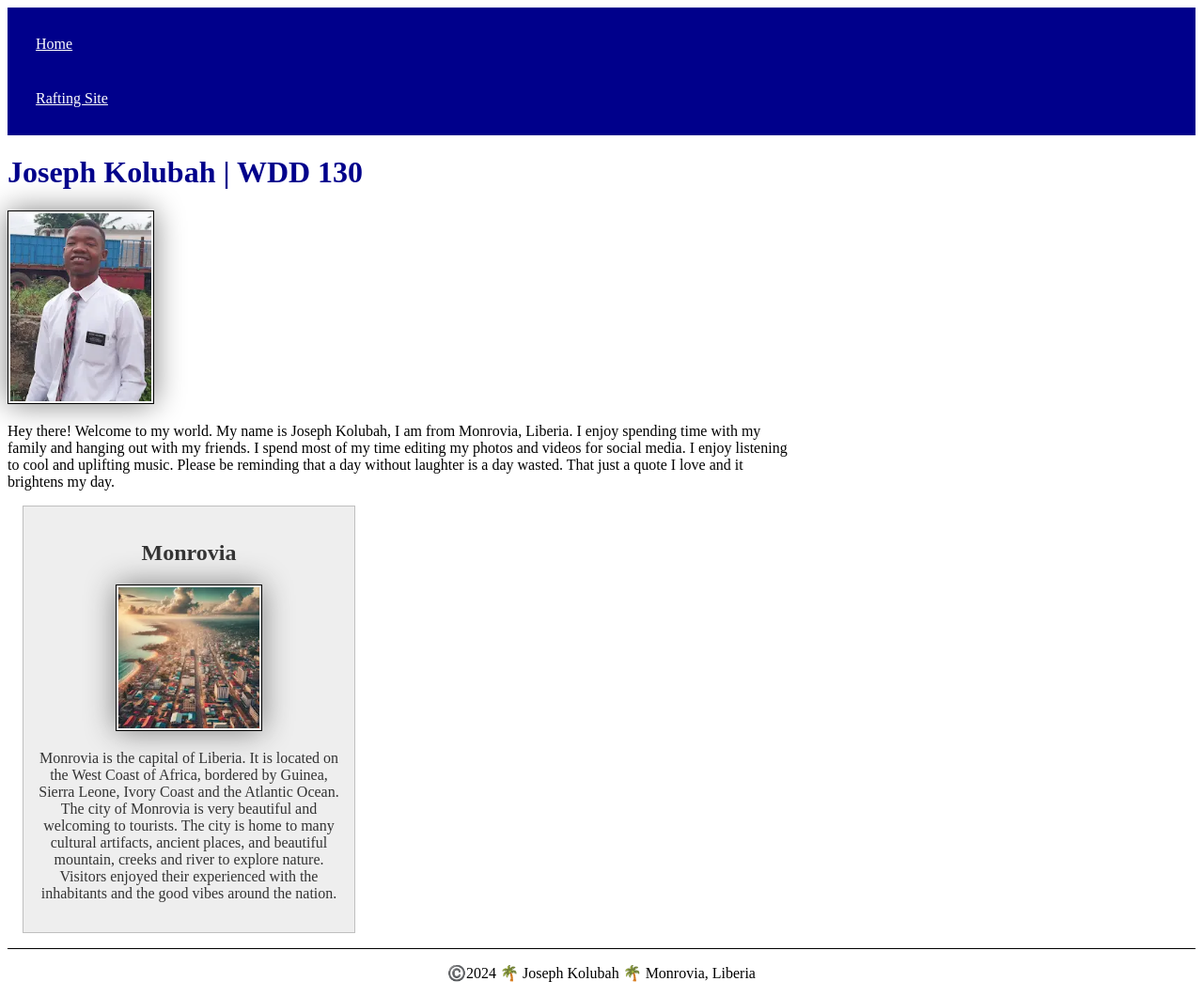
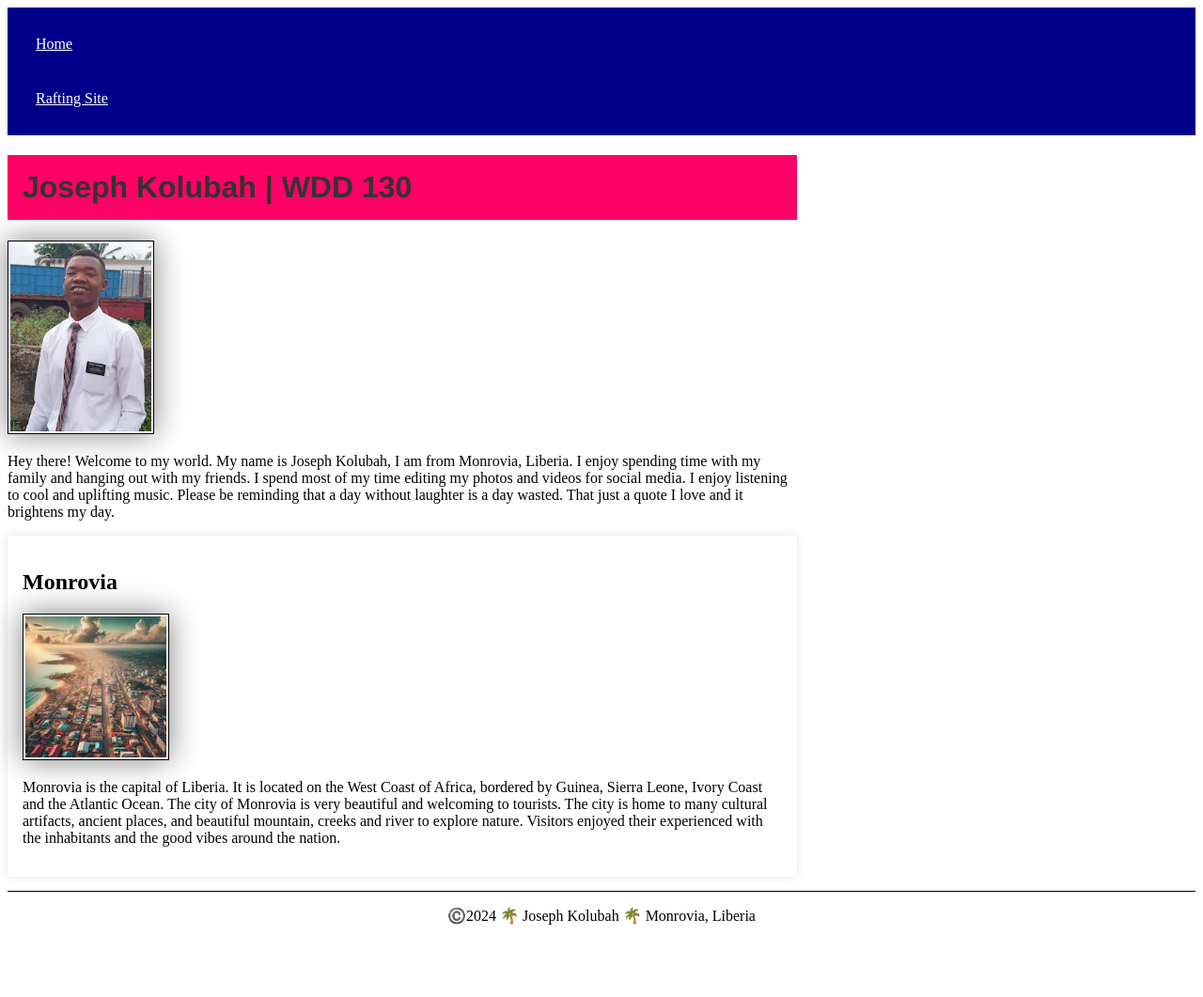
Before and after one commit to joseph-kolubah/wdd130, a plain HTML site: page index.html.html in a window 1280 px wide. Shown: the whole page at 94% size. After the commit the page ends 1000 px from the top, so only its background shows below. Drawn offline with Linux system fonts and the light colour scheme.

Commit message:
adding css variables to course home page

```diff
--- a/styles/styles.css
+++ b/styles/styles.css
@@ -1,3 +1,11 @@
+:root {
+  --heading-background-color: #f06;
+  --heading-text-color: #333;
+  --heading-font: 'Montserrat', Helvetica, sans-serif;
+  --padding: 1rem;
+  --border: 1px solid rgb(0 0 0 / 0.1);
+}
+
 main {
   max-width: 840px;
 }
@@ -14,7 +22,10 @@ nav a {
 }
 
 h1 {
-  color: darkblue;
+  background-color: var(--heading-background-color);
+  color: var(--heading-text-color);
+  font-family: var(--heading-font);
+  padding: var(--padding);
 }
 
 img {
@@ -30,13 +41,9 @@ p {
 }
 
 aside {
-  width: 20rem;
-  margin: 1rem;
-  border: 1px solid rgb(0 0 0 / 0.2); /* 1️⃣ */
-  padding: 1rem;
-  background-color: #eee;
-  color: #333;
-  text-align: center;
+  margin: 10px auto;
+  padding: var(--padding);
+  box-shadow: 0 0 10px rgb(0 0 0 / 0.1);
 }
 
 aside img {
```
